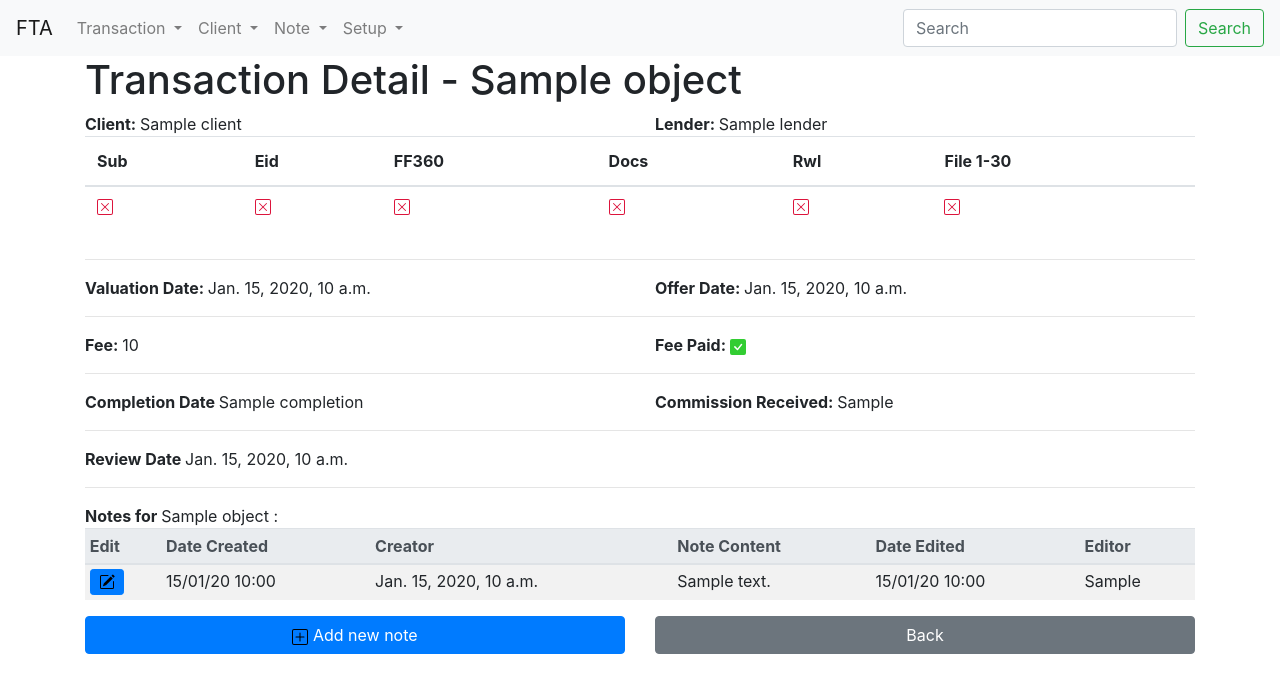
After one commit to djaychela/fta_manager, a Django app: template templates/trans_detail.html in a window 1280 px wide. The commit adds this page. Shown: the top 693 px of the page. Run offline with Django 3.2, Linux system fonts and the light colour scheme; the template is opened without the code that fills it: most values are stand-ins (such as "Sample title", 1, 10 or a date in 2020); some libraries are stand-ins or nearby versions.

Commit message:
improved note linking and editing

```diff
--- a/apps/note/urls.py
+++ b/apps/note/urls.py
@@ -1,6 +1,6 @@
 from django.urls import path, include
 
-from .views import NoteCreate, NoteDetail, NoteList, NoteUpdate, NoteAdd
+from .views import NoteCreate, NoteDetail, NoteList, NoteUpdate, NoteAdd, NoteDelete
 
 
 urlpatterns = [
@@ -8,4 +8,5 @@ urlpatterns = [
     path("new_add/<int:transaction>", NoteAdd.as_view(), name="note_add_new"),
     path("list/", NoteList.as_view(), name="note_list"),
     path("update/<int:pk>", NoteUpdate.as_view(), name="note_update"),
+    path("delete/<int:pk>", NoteDelete.as_view(), name="note_delete"),
 ]
--- a/apps/transaction/urls.py
+++ b/apps/transaction/urls.py
@@ -1,9 +1,10 @@
 from django.urls import path, include
 
-from .views import TransCreate, TransList, TransUpdate
+from .views import TransCreate, TransList, TransUpdate, TransDetail
 
 urlpatterns = [
     path("new/", TransCreate.as_view(), name="trans_create"),
     path("list/", TransList.as_view(), name="trans_list"),
     path("update/<int:pk>", TransUpdate.as_view(), name="trans_update"),
+    path("detail/<int:pk>", TransDetail.as_view(), name="trans_detail"),
 ]
--- /dev/null
+++ b/templates/trans_detail.html
@@ -0,0 +1,170 @@
+{% extends 'base.html' %}
+
+{% block content %}
+{% load crispy_forms_tags %}
+{% load static %}
+<h1>Transaction Detail - {{ object }}</h1>
+<div class="row justify-content-center">
+    <div class="col-12">
+
+                <div class="row">
+                    <div class="col-6">
+                        <strong>Client: </strong>{{ object.client }}
+                    </div>
+                    <div class="col-6">
+                        <strong>Lender: </strong>{{ object.lender }}
+                    </div>
+                </div>
+
+                <div class="row">
+                    <div class="col-12">
+                        <table class="table">
+                            <thead>
+                                <tr>
+                                    <th>
+                                        Sub
+                                    </th>
+                                    <th>
+                                        Eid
+                                    </th>
+                                    <th>
+                                        FF360
+                                    </th>
+                                    <th>
+                                        Docs
+                                    </th>
+                                    <th>
+                                        Rwl
+                                    </th>
+                                    <th>
+                                        File 1-30
+                                    </th>
+                                </tr>
+                            </thead>
+                            <tbody>
+                                <tr>
+                                    {% if object.submitted %}
+                                        <td><img src="{% static 'transaction/check-square-fill.svg' %}"></td>
+                                    {% else %}
+                                        <td><img src="{% static 'transaction/x-square.svg' %}"></td>
+                                    {% endif %}
+
+                                    {% if object.eid %}
+                                        <td><img src="{% static 'transaction/check-square-fill.svg' %}"></td>
+                                    {% else %}
+                                        <td><img src="{% static 'transaction/x-square.svg' %}"></td>
+                                    {% endif %}
+
+                                    {% if object.ff360 %}
+                                        <td><img src="{% static 'transaction/check-square-fill.svg' %}"></td>
+                                    {% else %}
+                                        <td><img src="{% static 'transaction/x-square.svg' %}"></td>
+                                    {% endif %}
+
+                                    {% if object.docs %}
+                                        <td><img src="{% static 'transaction/check-square-fill.svg' %}"></td>
+                                    {% else %}
+                                        <td><img src="{% static 'transaction/x-square.svg' %}"></td>
+                                    {% endif %}
+
+                                    {% if object.rwl %}
+                                        <td><img src="{% static 'transaction/check-square-fill.svg' %}"></td>
+                                    {% else %}
+                                        <td><img src="{% static 'transaction/x-square.svg' %}"></td>
+                                    {% endif %}
+
+                                    {% if object.file1_30 %}
+                                        <td><img src="{% static 'transaction/check-square-fill.svg' %}"></td>
+                                    {% else %}
+                                        <td><img src="{% static 'transaction/x-square.svg' %}"></td>
+                                    {% endif %}
+                                </tr>
+                            </tbody>
+                        </table>
+                    </div>
+                </div>
+                <hr>
+                <div class="row">
+                    <div class="col-6">
+                        <strong>Valuation Date: </strong>{{  object.val_date }}
+                    </div>
+                    <div class="col-6">
+                        <strong>Offer Date: </strong>{{  object.offer_date }}
+                    </div>
+                </div>
+                <hr>
+                <div class="row">
+                    <div class="col-6">
+                        <strong>Fee: </strong>{{  object.fee }}
+                    </div>
+                    <div class="col-6">
+                        <strong>Fee Paid: </strong>
+                            {% if object.fee_paid %}
+                                <td><img src="{% static 'transaction/check-square-fill.svg' %}"></td>
+                            {% else %}
+                                <td><img src="{% static 'transaction/x-square.svg' %}"></td>
+                            {% endif %}
+                    </div>
+                </div>
+                <hr>
+                <div class="row">
+                    <div class="col-6">
+                        <strong>Completion Date </strong>{{  object.completion }}
+                    </div>
+                    <div class="col-6">
+                        <strong>Commission Received: </strong>{{  object.comm_recd }}
+                    </div>
+                </div>
+                <hr>
+                <div class="row">
+                    <div class="col-12">
+                        <strong>Review Date </strong>{{  object.review_date }}
+                    </div>
+
+                </div>
+
+
+                <hr>
+                <div class="row">
+                    <div class="col-12">
+                        <strong>Notes for  </strong>{{  object }} :
+                    </div>
+
+                </div>
+
+                <table class="table table-striped table-sm">
+                    <thead class="thead-light">
+                        <th>Edit</th>
+                        <th>Date Created</th>
+                        <th>Creator</th>
+                        <th>Note Content</th>
+                        <th>Date Edited</th>
+                        <th>Editor</th>
+                    </thead>
+                    {% for note in notes %}
+                    <tr>
+                        <td><a href="{% url 'note_update' note.pk %}" class="btn btn-primary btn-sm"><img src="{% static 'transaction/pencil-square.svg' %}"></a></td>
+                        <td>{{ note.created_date|date:"d/m/y H:i" }}</td>
+                        <td>{{ note.created_by }}</td>
+                        <td>{{ note.comment|truncatechars_html:25|safe }}</td>
+                        <td>{{ note.edited_date|date:"d/m/y H:i" }}</td>
+                        <td>{{ note.edited_by }}</td>
+                    </tr>
+                    {% empty %}
+                    No Notes Yet for this Transaction
+                    {% endfor %}
+                </table>
+
+
+
+                <div class="row">
+                    <div class="col-6">
+                        <a href="{% url 'note_add_new' object.pk %}" class="btn btn-primary btn-block"><img src="{% static 'transaction/plus-square.svg' %}"> Add new note</a>
+                    </div>
+                    <div class="col-6">
+                        <a href="{% url 'trans_list' %}" class="btn btn-secondary btn-block">Back</a>
+                    </div>
+                </div>
+    </div>
+</div>
+{% endblock content %}
--- a/templates/trans_list.html
+++ b/templates/trans_list.html
@@ -10,6 +10,7 @@
         <table class="table table-striped table-sm">
             <thead class="thead-light">
                 <th>Edit</th>
+                <th>View</th>
                 <th>Client</th>
                 <th>Lender</th>
                 <th>Submitted</th>
@@ -25,6 +26,7 @@
             {% for transaction in object_list %}
             <tr>
                 <td><a href="{% url 'trans_update' transaction.client.pk %}" class="btn btn-primary btn-sm"><img src="{% static 'transaction/pencil-square.svg' %}"></a></td>
+                <td><a href="{% url 'trans_detail' transaction.client.pk %}" class="btn btn-primary btn-sm"><img src="{% static 'transaction/eye.svg' %}"></a></td>
                 <td><a href="{% url 'client_update' transaction.client.pk %}">{{ transaction.client }}</a></td>
                 <td>{{ transaction.lender }}</td>
                 {% if transaction.submitted %}
```
Also changed, not shown: apps/note/forms.py (+8 -0 lines), apps/note/views.py (+7 -2 lines), apps/transaction/views.py (+17 -1 lines), templates/note_delete.html (added, +35 -0 lines), templates/note_update.html (+6 -3 lines), apps/transaction/static/transaction/eye.svg (added).
